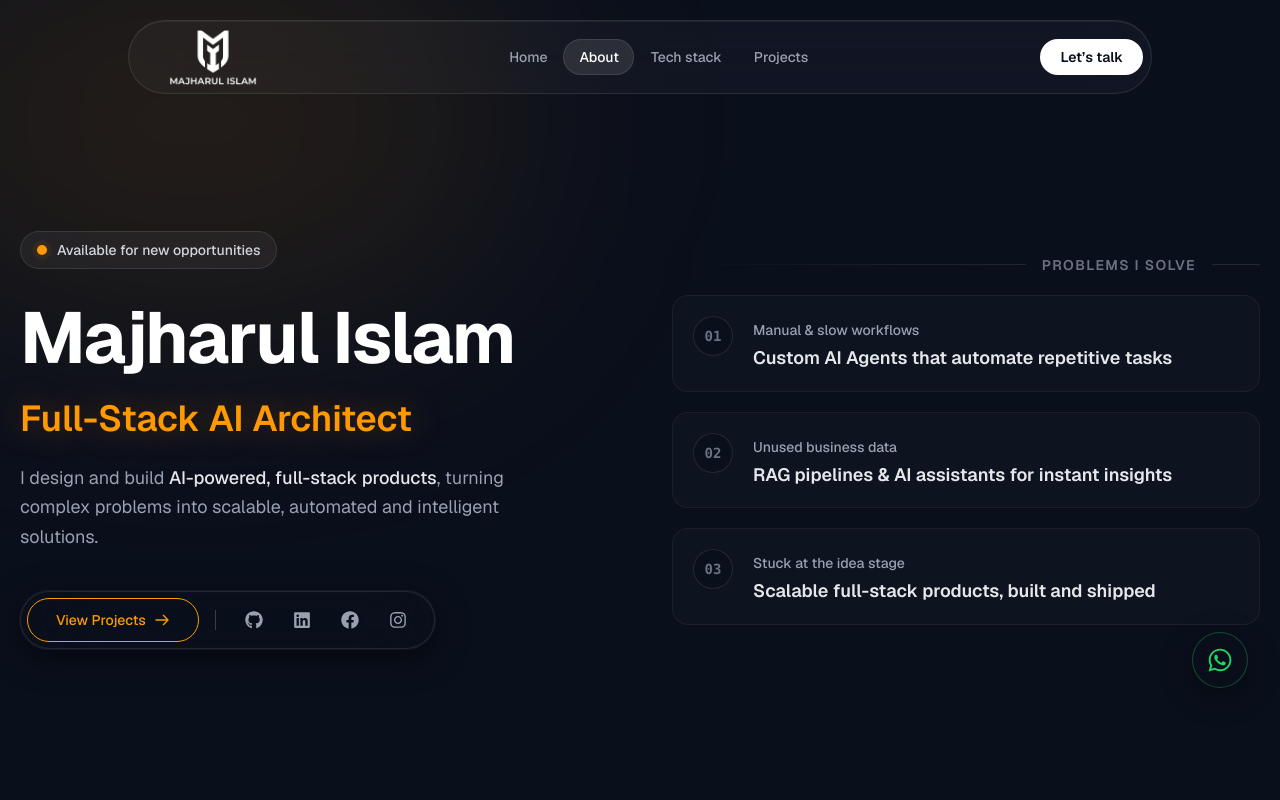
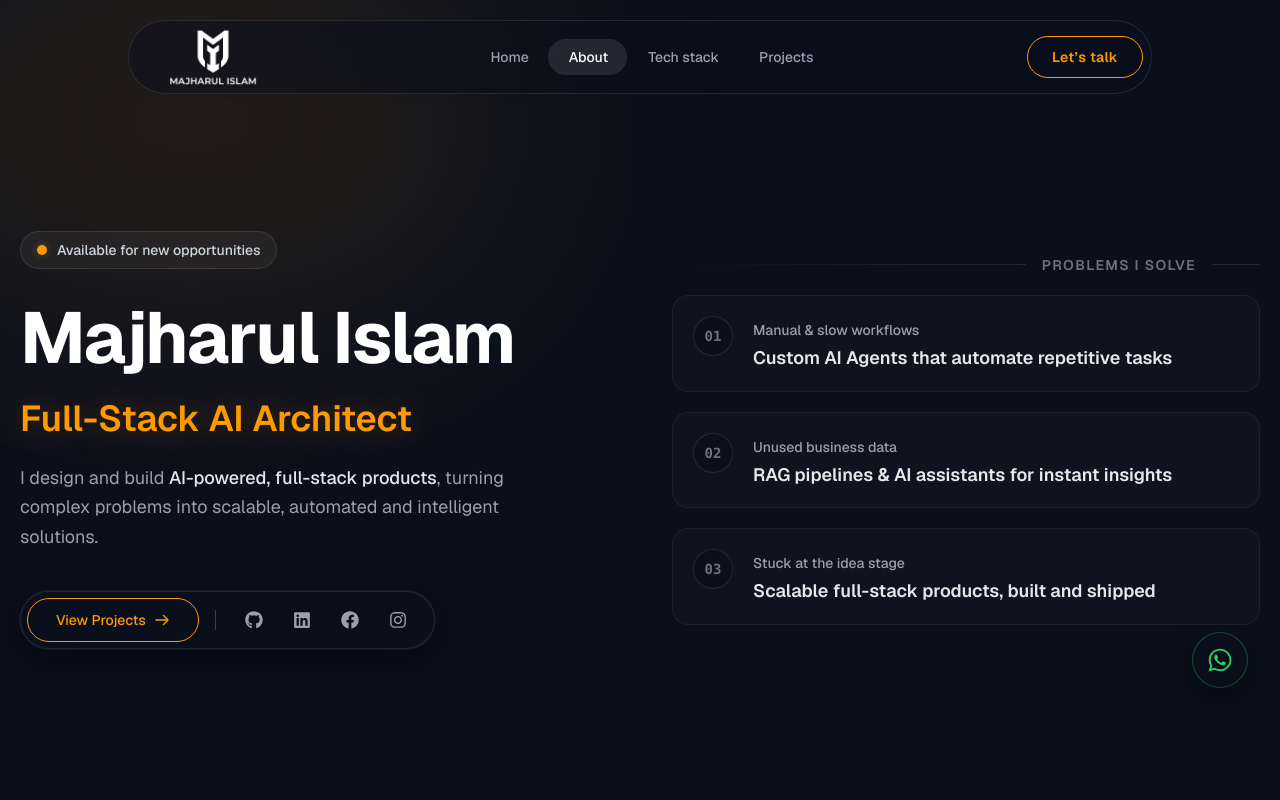
Before and after one commit to Sijan666/personalPortfolio, a React (Vite) app: page / in a window 1280 px wide. Shown: the top 800 px of the page. Built offline with nearby package versions, Linux system fonts and the light colour scheme.

Commit message:
refactor(header): update mobile navigation and responsiveness

```diff
--- a/src/components/layouts/Header.jsx
+++ b/src/components/layouts/Header.jsx
@@ -12,9 +12,10 @@ const LINKS = [
 ]
 const CTA = { name: "Let’s talk", href: "#contact" }
 const IDS = [...LINKS, CTA].map((l) => l.href.slice(1)).filter((id) => id !== "header")
+
 const EASE = "ease-[cubic-bezier(0.22,1,0.36,1)] motion-reduce:transition-none"
-const RING = "has-[:focus-visible]:ring-2 has-[:focus-visible]:ring-[#8B9CFF]/70"
-const BTN = "flex items-center justify-center rounded-full bg-white font-semibold text-[#0A0F1C] transition-all duration-300 hover:bg-[#8B9CFF] hover:shadow-[0_0_32px_-4px_rgba(139,156,255,0.75)] hover:text-white"
+const RING = "has-[:focus-visible]:ring-2 has-[:focus-visible]:ring-[#fe9a00]/70"
+const BTN = "flex items-center justify-center rounded-full bg-transparent border border-[#fe9a00] font-semibold tracking-wide text-[#fe9a00] transition-all duration-300 hover:bg-[#fe9a00] hover:text-[#0A0F1C] active:scale-95"
 
 const Header = () => {
     const [open, setOpen] = useState(false)
@@ -62,7 +63,7 @@ const Header = () => {
         return () => window.removeEventListener("resize", measure)
     }, [target])
 
-    // mobile menu: Escape / outside click closes
+    // mobile menu
     useEffect(() => {
         if (!open) return
         const close = (e) =>
@@ -76,29 +77,29 @@ const Header = () => {
     }, [open])
 
     return (
-        <header id="header" className="relative">
+        <header id="header" className="relative selection:bg-[#fe9a00] selection:text-[#0a0f1c]">
             <div className={`font-geist pointer-events-none fixed inset-x-0 top-0 z-50 px-4 transition-[padding] duration-500 ${scrolled ? "pt-3" : "pt-5"}`}>
                 <div ref={wrapRef} className={`pointer-events-auto relative mx-auto transition-[max-width] duration-500 ${EASE} ${scrolled ? "max-w-4xl" : "max-w-5xl"}`}>
-                    {/* capsule */}
+                    {/* Header Capsule */}
                     <div className={`relative flex items-center justify-between rounded-full border py-2 pl-5 pr-2 backdrop-blur-xl transition-all duration-500 ${scrolled
-                        ? "border-white/15 bg-[#0A0F1C]/75 shadow-[inset_0_1px_0_rgba(255,255,255,0.08),0_12px_40px_-12px_rgba(0,0,0,0.7)]"
-                        : "border-white/10 bg-white/3 shadow-[inset_0_1px_0_rgba(255,255,255,0.06)]"}`}>
+                        ? "border-white/10 bg-[#0A0F1C]/90 shadow-lg"
+                        : "border-white/10 bg-[#0A0F1C]/50 shadow-sm"}`}>
                         <div className="w-28 shrink-0 lg:w-32">
                             <SmoothLink href="#header" onClick={() => setOpen(false)}>
                                 <Images imgSrc={logo} alt="Majharul Islam Sijan" />
                             </SmoothLink>
                         </div>
-                        {/* desktop nav */}
+                        {/* Desktop Nav */}
                         <nav aria-label="Main" className="hidden lg:block">
                             <ul className="relative flex items-center" onMouseLeave={() => setHover(null)}>
                                 <li aria-hidden="true" style={{ width: pill.w, transform: `translateX(${pill.x}px)` }}
-                                    className={`pointer-events-none absolute left-0 top-0 h-full rounded-full bg-white/10 ring-1 ring-inset ring-white/10 transition-[transform,width] duration-500 ${EASE}`} />
+                                    className={`pointer-events-none absolute left-0 top-0 h-full rounded-full bg-white/10 transition-[transform,width] duration-500 ${EASE}`} />
                                 {LINKS.map(({ name, href }) => (
                                     <li key={href} ref={(el) => (itemRefs.current[href] = el)}
                                         onMouseEnter={() => setHover(href)} onFocus={() => setHover(href)} onBlur={() => setHover(null)}
                                         className={`relative z-10 rounded-full ${RING}`}>
                                         <SmoothLink href={href}>
-                                            <span className={`block px-4 py-2 text-sm font-medium transition-colors duration-300 ${target === href ? "text-white" : "text-[#99A1AF]"}`}>
+                                            <span className={`block px-5 py-2 text-sm font-medium transition-colors duration-300 ${target === href ? "text-white" : "text-[#99A1AF]"}`}>
                                                 {name}
                                             </span>
                                         </SmoothLink>
@@ -106,35 +107,46 @@ const Header = () => {
                                 ))}
                             </ul>
                         </nav>
+                        {/* Desktop CTA */}
                         <div className={`hidden rounded-full lg:block ${RING}`}>
-                            <SmoothLink href={CTA.href}><span className={`${BTN} px-5 py-2 text-sm`}>{CTA.name}</span></SmoothLink>
+                            <SmoothLink href={CTA.href}>
+                                <span className={`${BTN} px-6 py-2.5 text-sm hover:text-white`}>{CTA.name}</span>
+                            </SmoothLink>
                         </div>
-                        {/* mobile toggle */}
+                        {/* Mobile Toggle Button */}
                         <button type="button" onClick={() => setOpen((o) => !o)} aria-expanded={open} aria-controls="mobile-menu"
                             aria-label={open ? "Close menu" : "Open menu"}
-                            className="flex size-10 items-center justify-center rounded-full border border-white/10 bg-white/5 text-white focus-visible:outline-none focus-visible:ring-2 focus-visible:ring-[#8B9CFF]/70 lg:hidden">
-                            {open ? <FaXmark size={18} /> : <FaBarsStaggered size={16} />}
+                            className="flex size-10 items-center justify-center text-gray-300 transition-colors hover:text-white lg:hidden focus:outline-none">
+                            {open ? <FaXmark size={22} /> : <FaBarsStaggered size={18} />}
                         </button>
-                        {/* scroll progress */}
+                        {/* Scroll Progress Bar */}
                         <div aria-hidden="true" className="pointer-events-none absolute inset-x-8 -bottom-px h-0.5 overflow-hidden rounded-full">
-                            <div ref={barRef} className="h-full origin-left bg-[#8B9CFF]" style={{ transform: "scaleX(0)" }} />
+                            <div ref={barRef} className="h-full origin-left bg-[#fe9a00]" style={{ transform: "scaleX(0)" }} />
                         </div>
                     </div>
-                    {/* mobile menu */}
+                    {/* Mobile Menu */}
                     <nav id="mobile-menu" aria-label="Mobile"
-                        className={`absolute inset-x-0 top-full mt-2 origin-top transition-all duration-500 ${EASE} lg:hidden ${open ? "visible scale-100 opacity-100" : "invisible -translate-y-3 scale-95 opacity-0"}`}>
-                        <ul className="rounded-3xl border border-white/10 bg-[#0A0F1C]/90 p-3 shadow-[0_24px_60px_-16px_rgba(0,0,0,0.8)] backdrop-blur-2xl">
+                        className={`absolute inset-x-0 top-full mt-3 origin-top transition-all duration-300 ease-out lg:hidden ${open ? "visible scale-100 opacity-100 translate-y-0" : "invisible scale-95 opacity-0 -translate-y-2"}`}>
+                        <div className="rounded-2xl border border-white/10 bg-[#0f1524] p-3 shadow-2xl">
+                            <ul className="flex flex-col space-y-1">
                                 {LINKS.map(({ name, href }) => (
                                     <li key={href}>
                                         <SmoothLink href={href} onClick={() => setOpen(false)}>
-                                        <span className={`block rounded-2xl px-4 py-3 text-lg font-medium hover:bg-white/5 ${active === href ? "text-white" : "text-[#99A1AF]"}`}>{name}</span>
+                                            <span className={`block rounded-xl px-4 py-3 text-[15px] font-medium transition-colors duration-200 ${active === href ? "bg-white/5 text-white" : "text-gray-400 hover:bg-white/5 hover:text-gray-200"}`}>
+                                                {name}
+                                            </span>
                                         </SmoothLink>
                                     </li>
                                 ))}
-                            <li className="mt-2 border-t border-white/10 pt-3">
-                                <SmoothLink href={CTA.href} onClick={() => setOpen(false)}><span className={`${BTN} w-full py-3 text-base`}>{CTA.name}</span></SmoothLink>
+                                <li className="mt-2 pt-2 border-t border-white/5">
+                                    <SmoothLink href={CTA.href} onClick={() => setOpen(false)}>
+                                        <span className="block w-full text-center rounded-xl bg-[#fe9a00] px-4 py-3.5 text-[15px] font-bold text-[#0a0f1c] transition-colors hover:brightness-110 active:scale-[0.98]">
+                                            {CTA.name}
+                                        </span>
+                                    </SmoothLink>
                                 </li>
                             </ul>
+                        </div>
                     </nav>
                 </div>
             </div>
```
Lines whose indentation alone changed are shown as unchanged.
